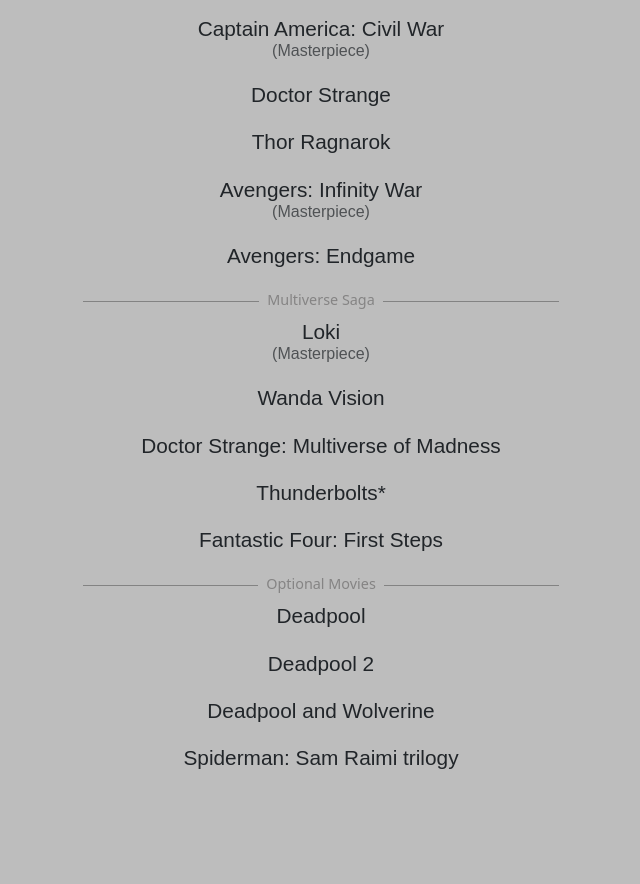
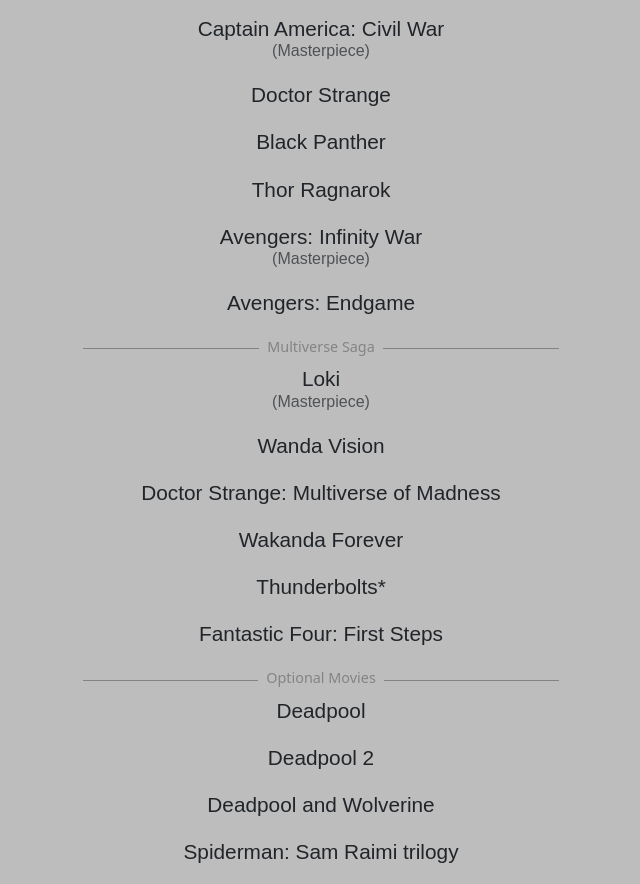
Before and after one commit to ShaikhHameed/marvel-watch-guide, a plain HTML site: page index.html in a window 1280 px wide. Shown: the part 1027-1911 px from the top of the page, without its empty margins (319-959 px from the left). Before the commit the page ends 1816 px from the top, so only its background shows below. Drawn offline with nearby package versions, Linux system fonts and the light colour scheme.

Commit message:
Update index.html

```diff
--- a/index.html
+++ b/index.html
@@ -74,6 +74,9 @@
                 <p class="movie-title">Doctor Strange</p>
             </div>
             <div class="movie-item">
+                <p class="movie-title">Black Panther</p>
+            </div>
+            <div class="movie-item">
                 <p class="movie-title">Thor Ragnarok</p>
             </div>
             <div class="movie-item">
@@ -95,6 +98,9 @@
             </div>
             <div class="movie-item">
                 <p class="movie-title">Doctor Strange: Multiverse of Madness</p>
+            </div>
+            <div class="movie-item">
+                <p class="movie-title">Wakanda Forever</p>
             </div>
             <div class="movie-item">
                 <p class="movie-title">Thunderbolts*</p>
```
